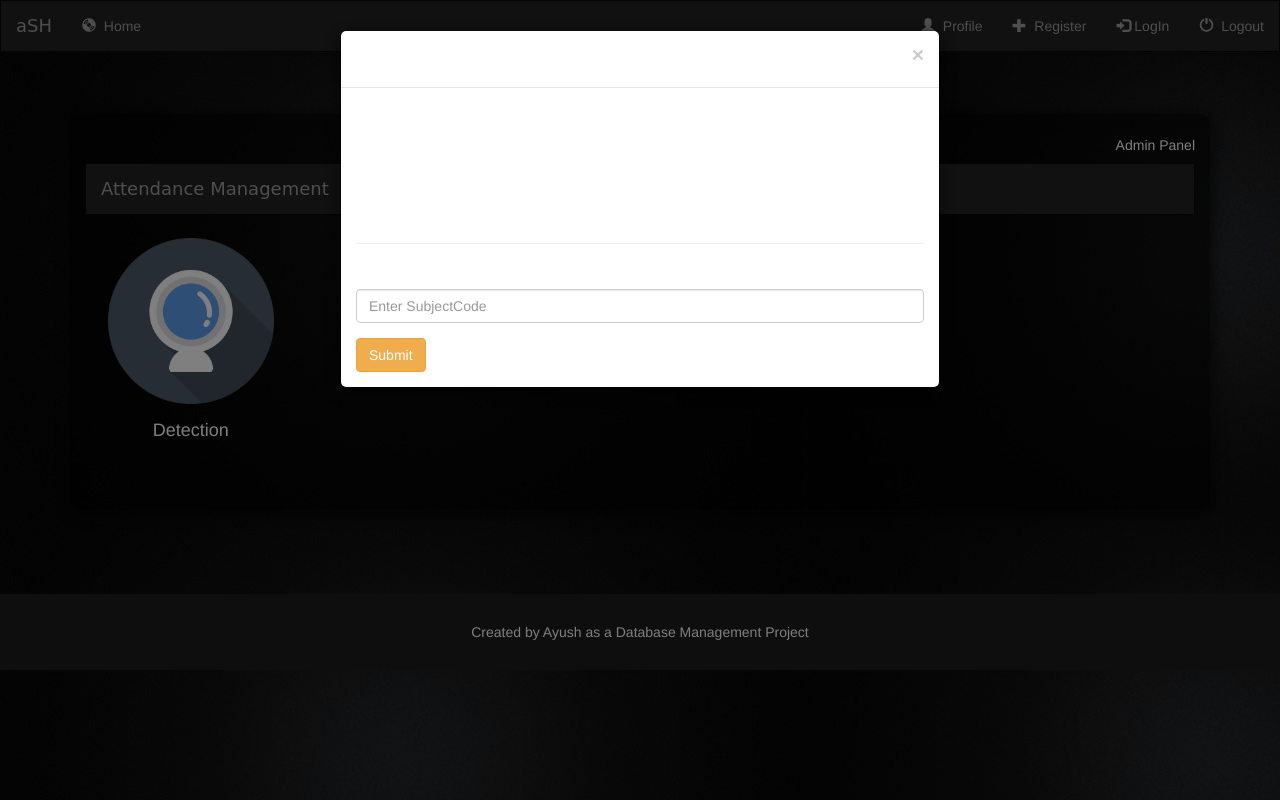
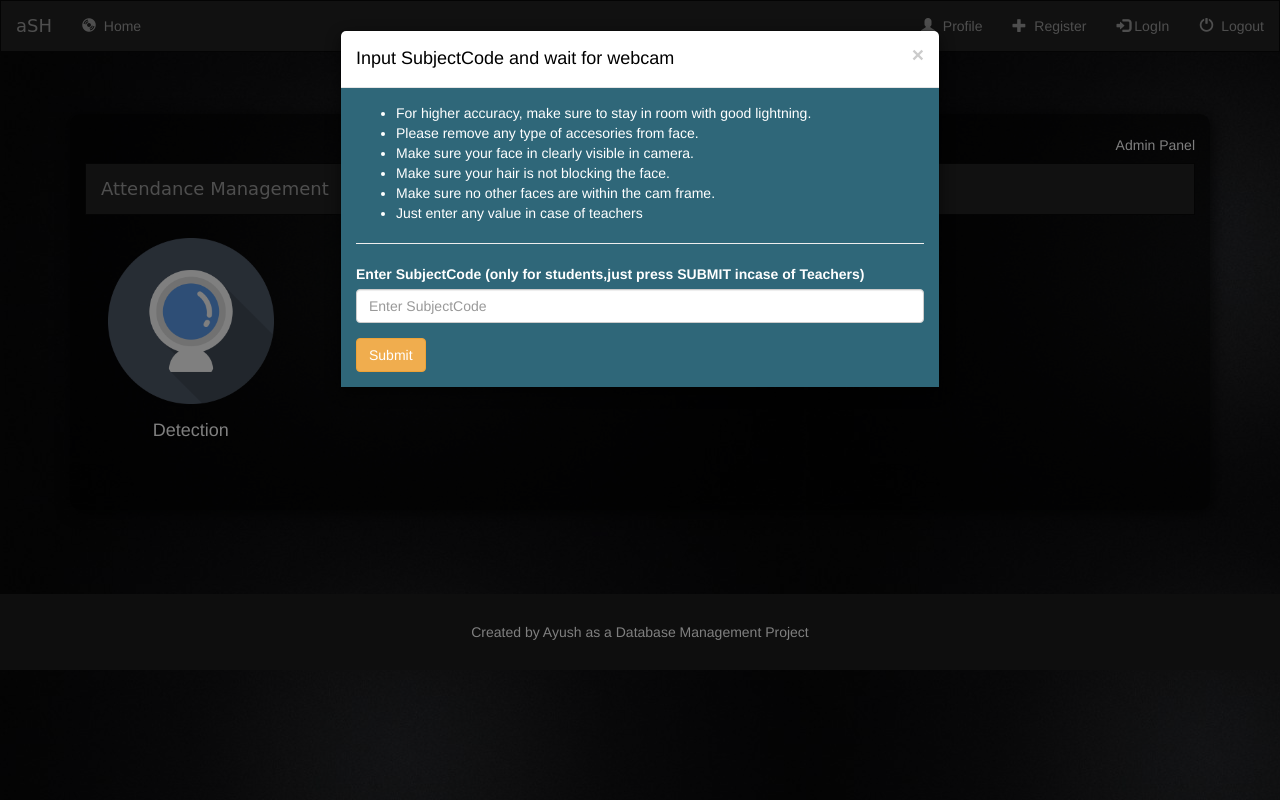
Before and after one commit to AyushTalesara/AttendanceManagement-, a Django app: page / in a window 1280 px wide, after a click that opens the changed part. Run offline with Django 3.2, Linux system fonts and the light colour scheme; some libraries are stand-ins or nearby versions; some web fonts are replaced.

Commit message:
Template Update

```diff
--- a/AttendanceManagement/templates/index.html
+++ b/AttendanceManagement/templates/index.html
@@ -164,9 +164,9 @@ box-shadow:         2px 2px 15px 0px rgba(0, 3, 0, 0.7);">
     <div class="modal-content">
       <div class="modal-header">
         <button type="button" class="close" data-dismiss="modal" aria-label="Close"><span aria-hidden="true">&times;</span></button>
-        <h4 class="modal-title" id="myModalLabel">Input SubjectCode and wait for webcam</h4>
+        <h4 class="modal-title" id="myModalLabel" style=" color: black;">Input SubjectCode and wait for webcam</h4>
       </div>
-      <div class="modal-body">
+      <div class="modal-body" style ="background-color: rgb(47, 103, 121);">
         <ul>
           <li>For higher accuracy, make sure to stay in room with good lightning.</li>
           <li>Please remove any type of accesories from face.</li>
```
